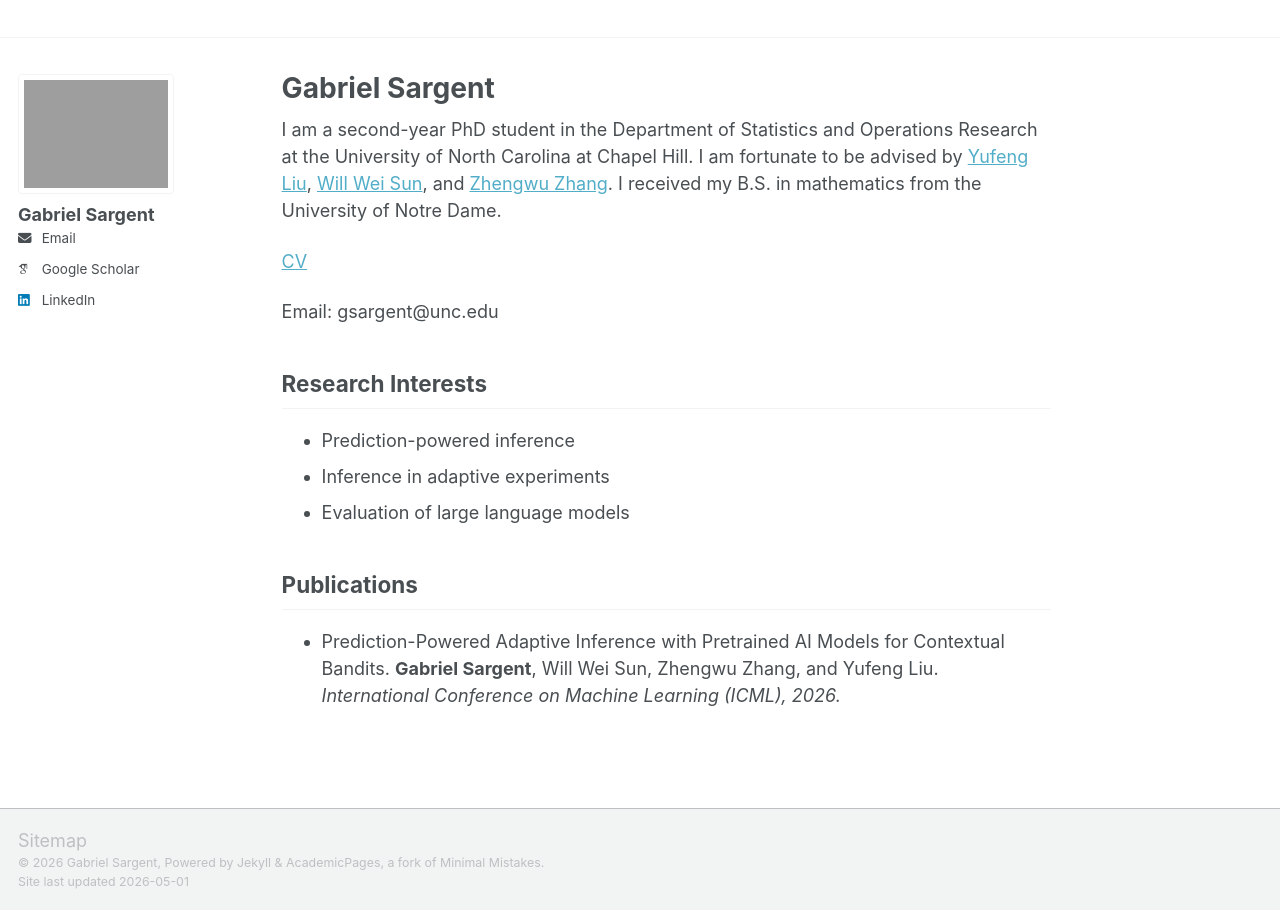
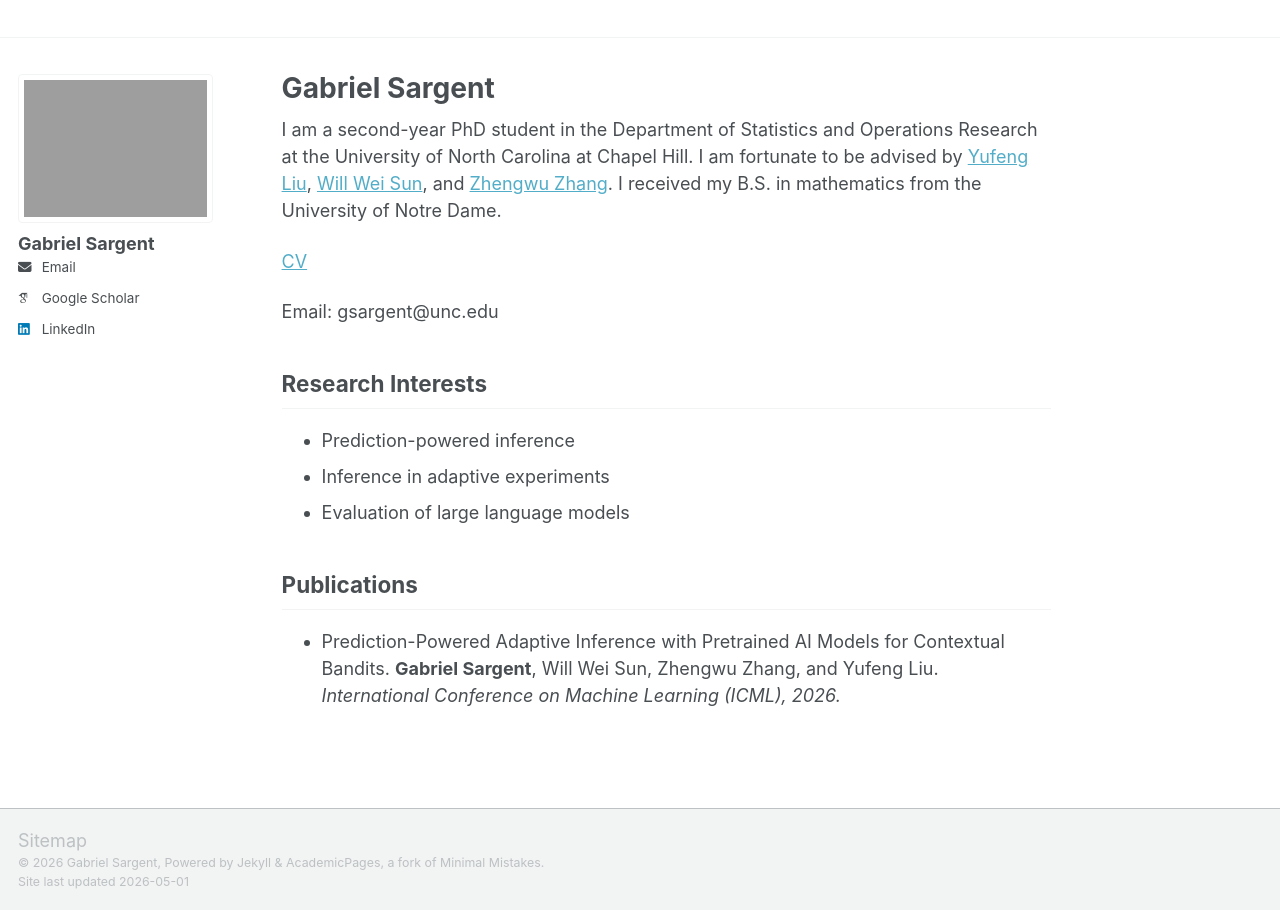
Before and after one commit to GabrielSargent/GabrielSargent.github.io, a Jekyll site: the page built from _pages/about.md, in a window 1280 px wide. Built offline with Jekyll 4.4.1, drawn with Linux system fonts in a browser that asks for light colours; some web fonts are replaced; a script bundle is joined from its source files by our own code; library files that are not in the unit come from our copies.

Commit message:
Update _sidebar.scss

```diff
--- a/_sass/layout/_sidebar.scss
+++ b/_sass/layout/_sidebar.scss
@@ -146,10 +146,14 @@
   width: auto;
 
   img {
-    max-width: min(300px, 80%);
+    max-width: 150px;
     border-radius: 4px;
     padding: 5px;
     border: 1px solid var(--global-border-color);
+
+    @include breakpoint($large) {
+      max-width: 350px;
+    }
   }
 }
 
```
